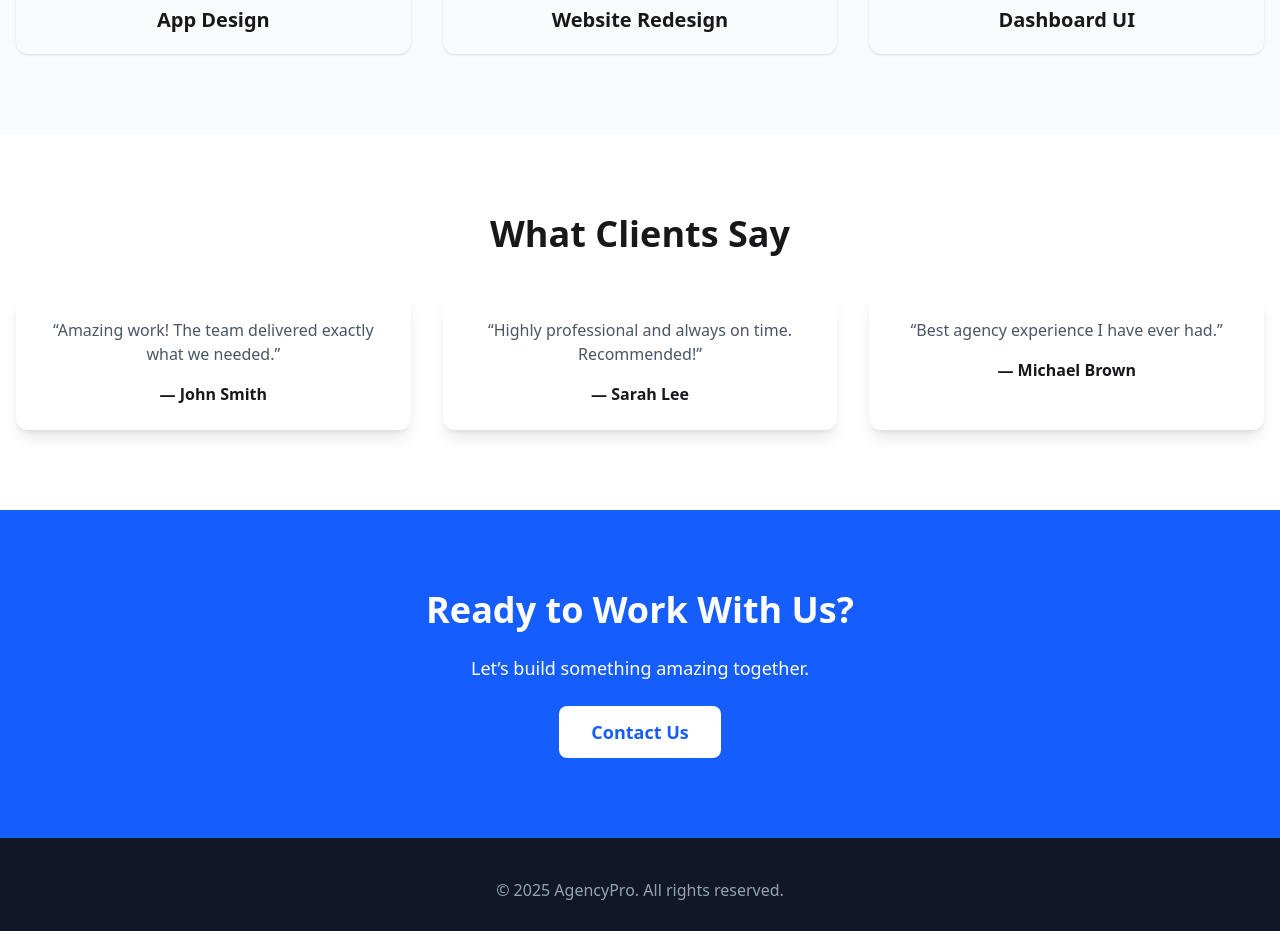
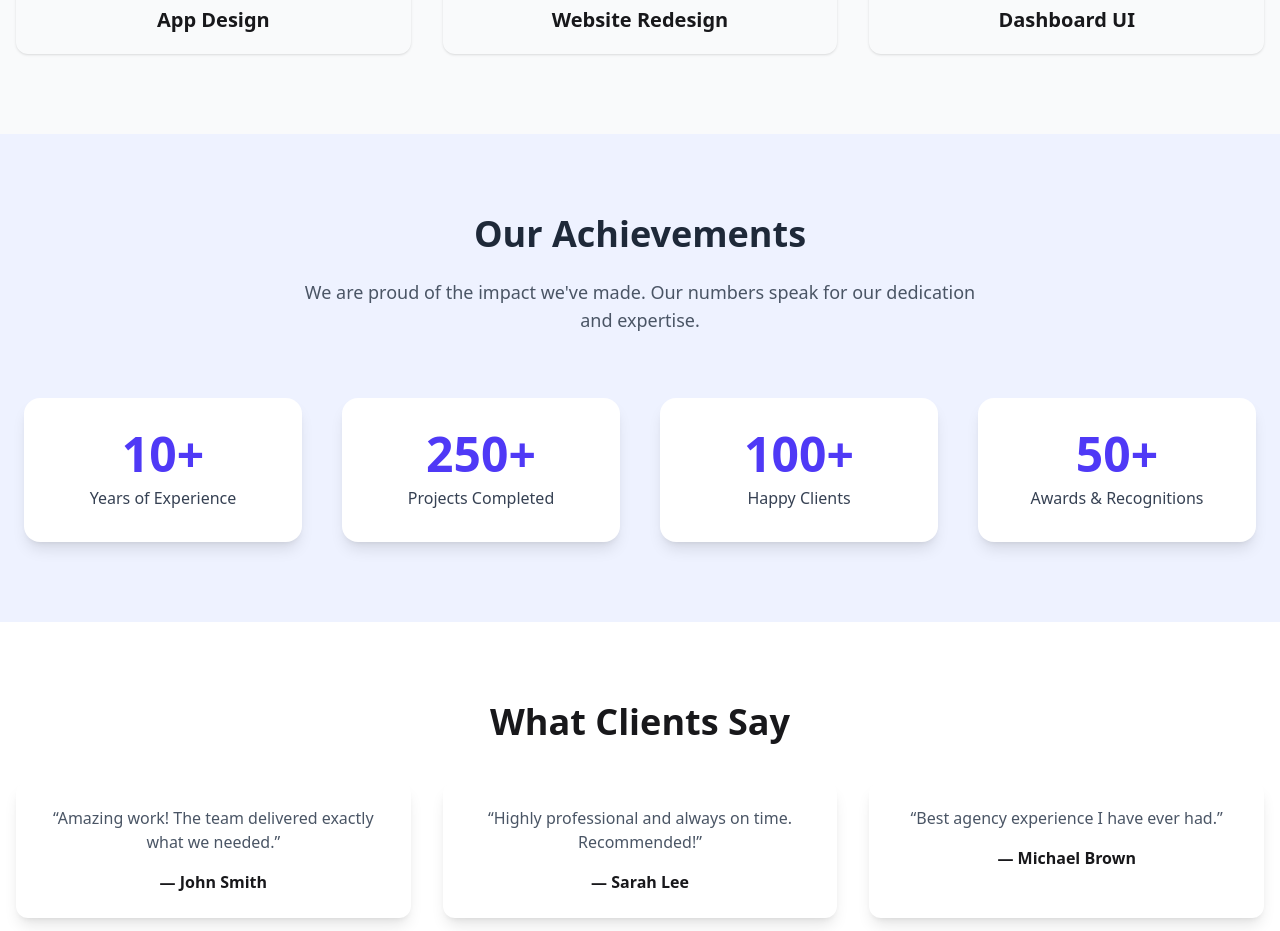
Before and after one commit to AnikHaque/WION-Agency, a React (Vite) app: page / in a window 1280 px wide. Shown: the part 2120-3051 px from the top of the page. Built offline with nearby package versions, Linux system fonts and the light colour scheme.

Commit message:
achievements section done

```diff
--- a/src/App.jsx
+++ b/src/App.jsx
@@ -5,6 +5,7 @@ import { Hero } from "./components/Hero";
 import { PortfolioPreview } from "./components/Portfolio";
 import { Services } from "./components/Services";
 import Header from "./components/shared/Navbar";
+import { Stats } from "./components/Stats";
 import { Testimonials } from "./components/Testimonial";
 
 function App() {
@@ -16,6 +17,7 @@ function App() {
    <Hero></Hero>
    <Services></Services>
    <PortfolioPreview></PortfolioPreview>
+   <Stats></Stats>
    <Testimonials></Testimonials>
    <CTA></CTA>
    <Footer></Footer>
--- /dev/null
+++ b/src/components/Stats.jsx
@@ -0,0 +1,59 @@
+// Stats.jsx
+import React, { useEffect, useState } from "react";
+
+export function Stats() {
+  const stats = [
+    { number: 10, label: "Years of Experience", suffix: "+" },
+    { number: 250, label: "Projects Completed", suffix: "+" },
+    { number: 100, label: "Happy Clients", suffix: "+" },
+    { number: 50, label: "Awards & Recognitions", suffix: "+" },
+  ];
+
+  const [counts, setCounts] = useState(stats.map(() => 0));
+
+  useEffect(() => {
+    const incrementSpeed = 30; // ms per increment
+    const intervals = stats.map((stat, index) => {
+      const step = Math.ceil(stat.number / (2000 / incrementSpeed)); // 2 seconds animation
+      return setInterval(() => {
+        setCounts((prev) => {
+          const newCounts = [...prev];
+          if (newCounts[index] < stat.number) {
+            newCounts[index] = Math.min(newCounts[index] + step, stat.number);
+          }
+          return newCounts;
+        });
+      }, incrementSpeed);
+    });
+
+    return () => intervals.forEach(clearInterval);
+  }, []);
+
+  return (
+    <section className="py-20 bg-indigo-50 dark:bg-gray-900">
+      <div className="max-w-7xl mx-auto px-6 text-center">
+        <h2 className="text-4xl font-bold text-gray-800 dark:text-white mb-6">
+          Our Achievements
+        </h2>
+        <p className="text-gray-600 dark:text-gray-300 mb-16 text-lg max-w-2xl mx-auto">
+          We are proud of the impact we've made. Our numbers speak for our dedication and expertise.
+        </p>
+
+        <div className="grid grid-cols-2 md:grid-cols-4 gap-10">
+          {stats.map((stat, idx) => (
+            <div
+              key={idx}
+              className="p-8 rounded-2xl bg-white dark:bg-gray-800 shadow-lg transform hover:scale-105 transition duration-500"
+            >
+              <h3 className="text-5xl font-extrabold text-indigo-600 mb-2">
+                {counts[idx]}
+                {stat.suffix}
+              </h3>
+              <p className="text-gray-700 dark:text-gray-300 font-medium">{stat.label}</p>
+            </div>
+          ))}
+        </div>
+      </div>
+    </section>
+  );
+}
```
